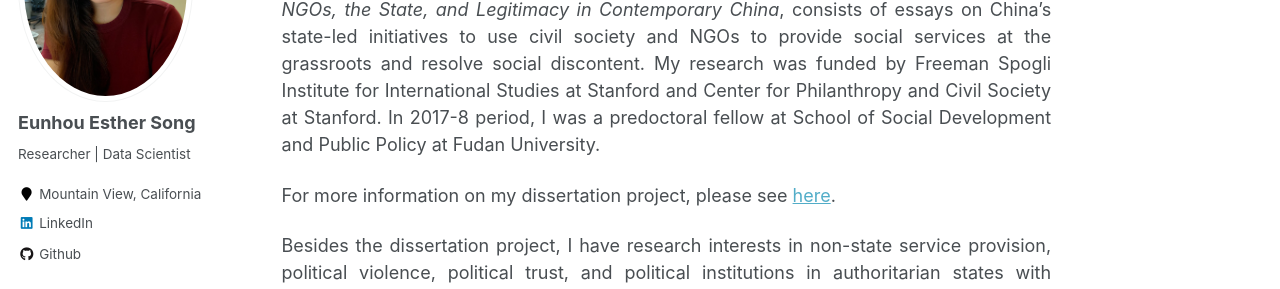
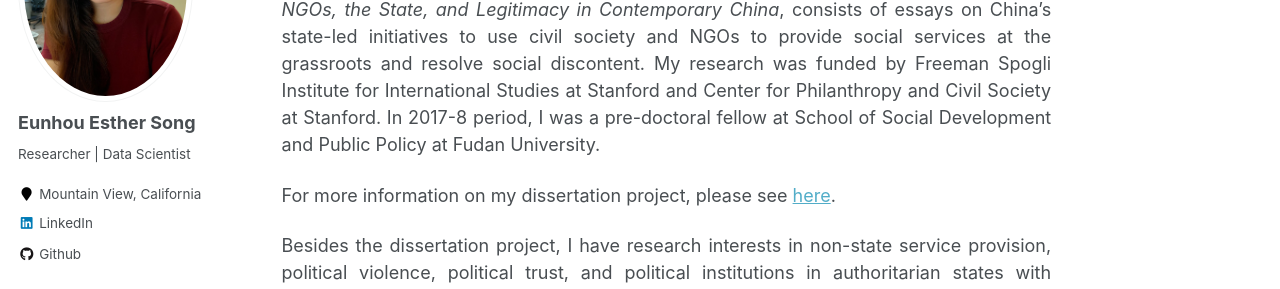
Before and after one commit to ehsong/ehsong.github.io, a Jekyll site: the page built from _pages/about.md, in a window 1280 px wide. Shown: the part 245-534 px from the top of the page. Built offline with Jekyll 4.4.1, drawn with Linux system fonts in a browser that asks for light colours.

Commit message:
Update about.md

```diff
--- a/_pages/about.md
+++ b/_pages/about.md
@@ -8,7 +8,7 @@
   - /about.html
 ---
 
-Welcome to my website! I am a researcher with background in political science with expertise in Chinese politics and comparative politics. I recently received my Ph.D. in Political Science at Department of Political Science, Stanford University. My dissertation, *NGOs, the State, and Legitimacy in Contemporary China*, consists of essays on China's state-led initiatives to use civil society and NGOs to provide social services at the grassroots and resolve social discontent. My research was funded by Freeman Spogli Institute for International Studies at Stanford and Center for Philanthropy and Civil Society at Stanford. In 2017-8 period, I was a predoctoral fellow at School of Social Development and Public Policy at Fudan University.
+Welcome to my website! I am a researcher with background in political science with expertise in Chinese politics and comparative politics. I recently received my Ph.D. in Political Science at Department of Political Science, Stanford University. My dissertation, *NGOs, the State, and Legitimacy in Contemporary China*, consists of essays on China's state-led initiatives to use civil society and NGOs to provide social services at the grassroots and resolve social discontent. My research was funded by Freeman Spogli Institute for International Studies at Stanford and Center for Philanthropy and Civil Society at Stanford. In 2017-8 period, I was a pre-doctoral fellow at School of Social Development and Public Policy at Fudan University.
 
 For more information on my dissertation project, please see [here](/dissertation/).
 
```
